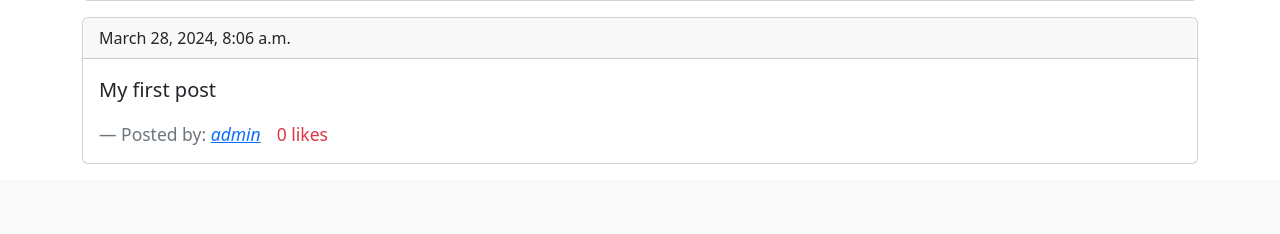
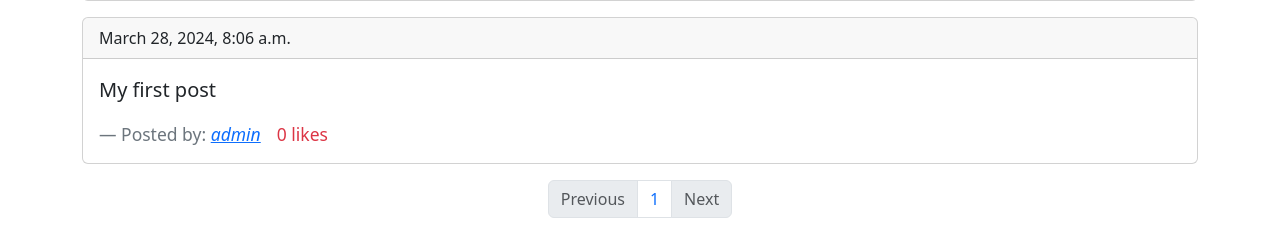
Before and after one commit to mihstr/Network, a Django app: page /user/4 in a window 1280 px wide. Shown: the part 925-1159 px from the top of the page. Before the commit the page ends 1089 px from the top, so only its background shows below. Run offline with Django 3.2, Linux system fonts and the light colour scheme; data comes from the database, SQL or seed files in the repository; both versions use the stored data as it was after the commit.

Commit message:
added pagination

```diff
--- a/network/templates/network/user.html
+++ b/network/templates/network/user.html
@@ -36,7 +36,7 @@
 
         <h2 class="mb-3">Latest posts</h2>
 
-        {% for post in user_posts %}
+        {% for post in page_obj %}
             <div class="card mb-3">
                 <div class="card-header">{{ post.timestamp }}</div>
                 <div class="card-body">
@@ -62,6 +62,33 @@
             </div>
         {% endfor %}
 
+        {% if page_obj.end_index >= 1%}
+            <nav aria-label="Page navigation example">
+                <ul class="pagination justify-content-center">
+                    {% if page_obj.has_previous %}
+                        <li class="page-item">
+                            <a class="page-link" href="?page={{ page_obj.previous_page_number }}">Previous</a>
+                        </li>
+                    {% else %}
+                        <li class="page-item disabled">
+                            <a class="page-link" href="#">Previous</a>
+                        </li>
+                    {% endif %}
+                    {% for num in page_obj.paginator.page_range %}
+                        <li class="page-item"><a class="page-link" href="?page={{ num }}">{{ num }}</a></li>
+                    {% endfor %}
+                    {% if page_obj.has_next %}
+                        <li class="page-item">
+                            <a class="page-link" href="?page={{ page_obj.next_page_number }}">Next</a>
+                        </li>
+                    {% else %}
+                        <li class="page-item disabled">
+                            <a class="page-link" href="#">Next</a>
+                        </li>
+                    {% endif %}
+                </ul>
+            </nav>
+        {% endif %}
     </div>
 {% endblock body %}
 
--- a/network/views.py
+++ b/network/views.py
@@ -1,6 +1,6 @@
 from django.contrib.auth import authenticate, login, logout
 from django.contrib.auth.decorators import login_required
-from django.core.paginator import Paginator
+from django.core.paginator import Paginator, InvalidPage
 from django.contrib import messages
 from django.db import IntegrityError
 from django.http import HttpResponse, HttpResponseRedirect
@@ -13,9 +13,21 @@ import datetime
 
 def index(request):
     posts = Post.objects.all().order_by("-timestamp")
+    p = Paginator(posts, 10)
+    page_number = request.GET.get('page')
+
+    if not page_number:
+        page_number = 1
+
+    try:
+        page_obj = p.page(page_number)
+    except InvalidPage:
+        page_obj = p.page(1)
+
     return render(request, "network/index.html", {
-        "posts": posts,
+        "page_obj": page_obj,
     })
+
 
 @login_required
 def following(request):
@@ -23,8 +35,22 @@ def following(request):
     profiles_following = current_user.following.all()
     profiles = [follower.profile for follower in profiles_following]
     posts = Post.objects.filter(user__in=profiles)
+
+    if len(posts) < 1:
+        messages.warning(request, "No posts to display.")
+
+    p = Paginator(posts, 10)
+    page_number = request.GET.get('page')
+
+    if not page_number:
+        page_number = 1
+
+    try:
+        page_obj = p.page(page_number)
+    except InvalidPage:
+        page_obj = p.page(1)
     return render(request, "network/following.html", {
-        "posts": posts,
+        "page_obj": page_obj,
     })
 
 def user_profile (request, user_id):
@@ -39,17 +65,31 @@ def user_profile (request, user_id):
     following_count = profile_following.count()
     user_posts = Post.objects.filter(user=user_id).all().order_by("-timestamp")
 
+    if len(user_posts) < 1:
+        messages.warning(request, "No posts to display.")
+
     try:
         current_user = User.objects.get(username=request.user)
         is_following = current_user in [follower.follower for follower in profile_followers]
     except User.DoesNotExist:
         is_following = False
 
+    p = Paginator(user_posts, 10)
+    page_number = request.GET.get('page')
+
+    if not page_number:
+        page_number = 1
+
+    try:
+        page_obj = p.page(page_number)
+    except InvalidPage:
+        page_obj = p.page(1)
+
     return render(request, "network/user.html", {
         "user_profile": user_profile,
         "followers_count": followers_count,
         "following_count": following_count,
-        "user_posts": user_posts,
+        "page_obj": page_obj,
         "is_following": is_following,
     })
 
```
Also changed, not shown: network/templates/network/following.html (+29 -1 lines), network/templates/network/index.html (+29 -1 lines), db.sqlite3.
